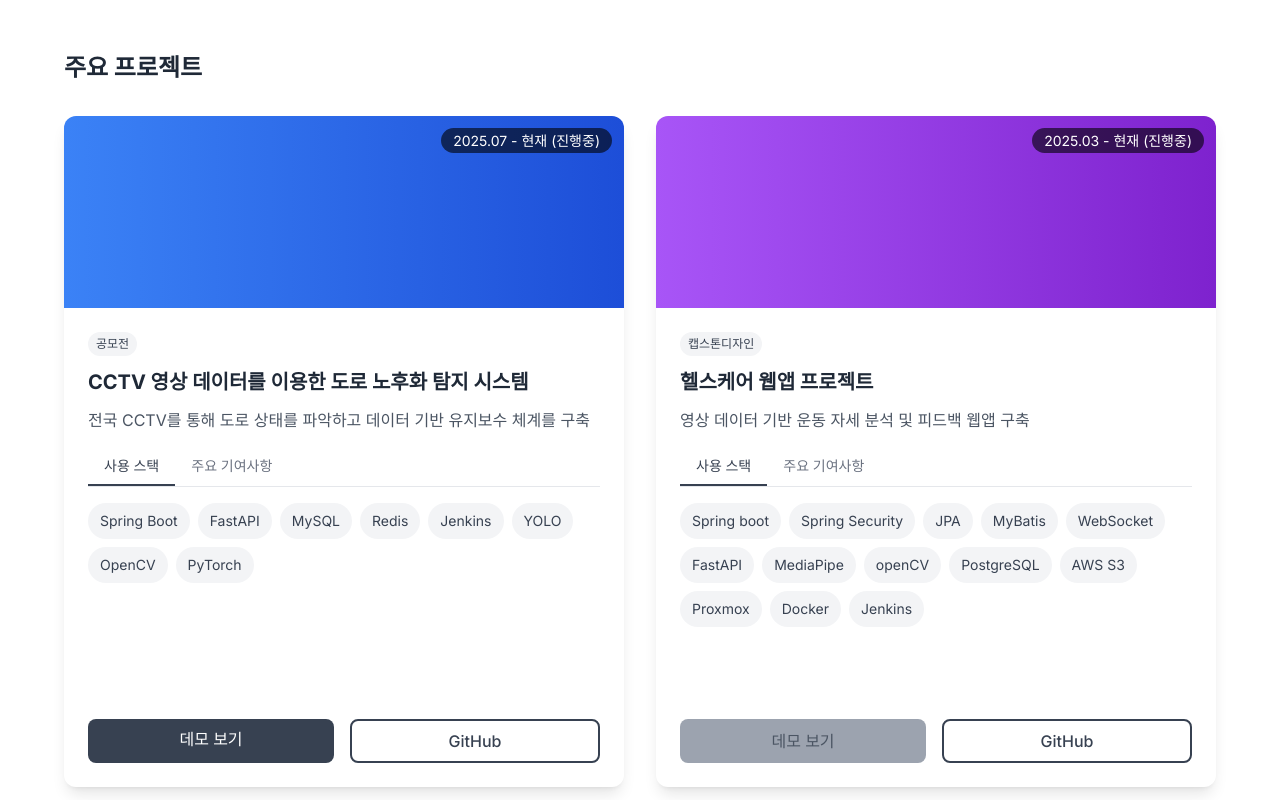
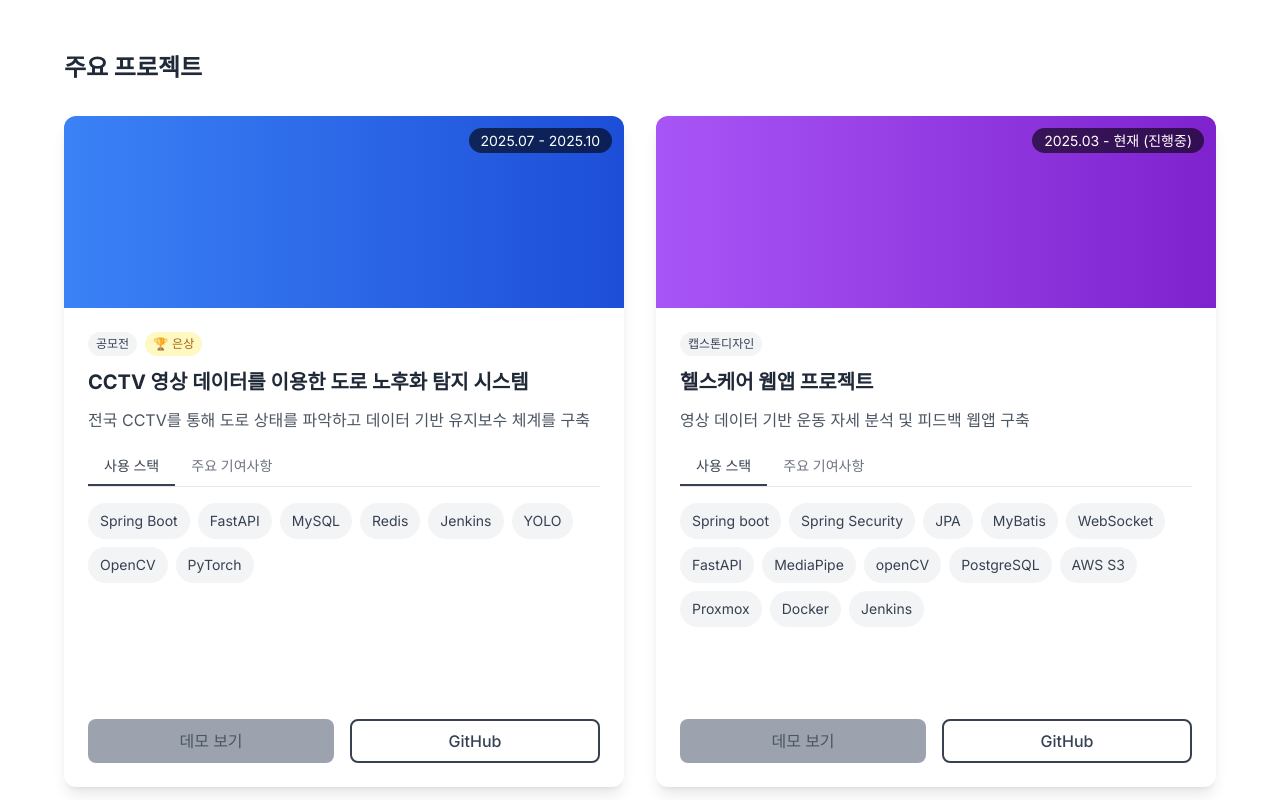
Before and after one commit to TreeBomb-01/portfolio, a Next.js app: page / in a window 1280 px wide. Shown: the part 3140-3940 px from the top of the page. Built offline with nearby package versions, Linux system fonts and the light colour scheme.

Commit message:
코렌 공모전 종료 수정
- 수상 추가

```diff
--- a/src/components/Projects.tsx
+++ b/src/components/Projects.tsx
@@ -12,7 +12,8 @@ export default function Projects() {
             title: "CCTV 영상 데이터를 이용한 도로 노후화 탐지 시스템",
             description: "전국 CCTV를 통해 도로 상태를 파악하고 데이터 기반 유지보수 체계를 구축",
             category: "공모전",
-            period: "2025.07 - 현재 (진행중)",
+            period: "2025.07 - 2025.10",
+            award: "은상",
             image: "from-blue-500 to-blue-700",
             contributions: [
                 {
@@ -47,7 +48,7 @@ export default function Projects() {
                 }
             ],
             technologies: ["Spring Boot", "FastAPI", "MySQL", "Redis", "Jenkins", "YOLO", "OpenCV", "PyTorch"],
-            demoUrl: "https://www.helios-cctv.org/",
+            demoUrl: "#",
             githubUrl: "https://github.com/Helios-CCTV/",
             featured: true
         },
@@ -201,9 +202,17 @@ export default function Projects() {
 
                                     <div className="p-6">
                                         <div className="flex items-start justify-between mb-3">
-                                            <span className="px-2 py-1 bg-gray-100 text-gray-700 text-xs rounded-full font-medium">
-                                                {project.category}
-                                            </span>
+                                            <div className="flex gap-2">
+                                                <span className="px-2 py-1 bg-gray-100 text-gray-700 text-xs rounded-full font-medium">
+                                                    {project.category}
+                                                </span>
+                                                {project.award && (
+                                                    <span className="px-2 py-1 bg-yellow-100 text-yellow-700 text-xs rounded-full font-medium flex items-center gap-1">
+                                                        <span>🏆</span>
+                                                        {project.award}
+                                                    </span>
+                                                )}
+                                            </div>
                                         </div>
                                         <h4 className="text-xl font-bold text-gray-800 group-hover:text-gray-900 transition-colors mb-3">
                                             {project.title}
```
Also changed, not shown: 1 other file (tests, documents, lock files or other folders).
